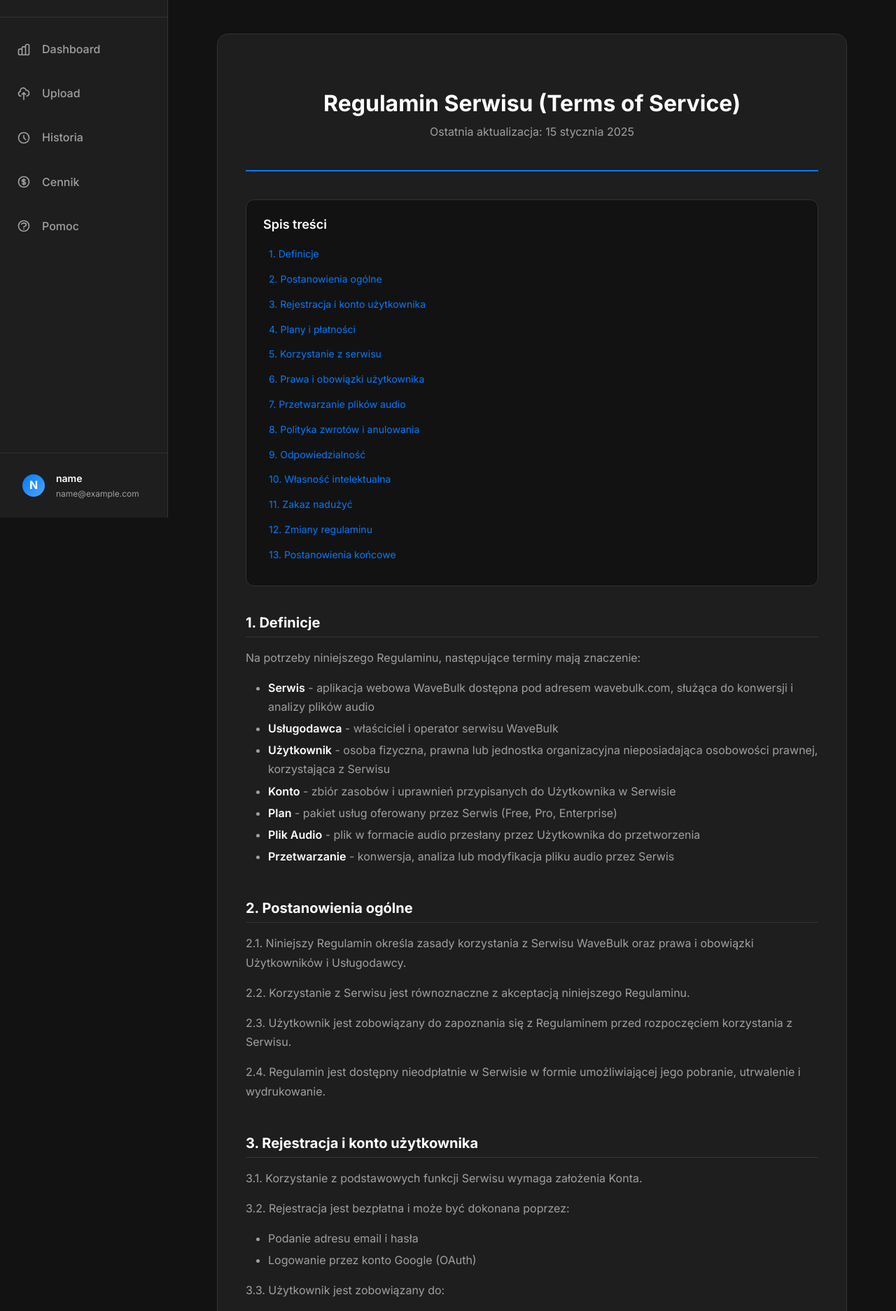
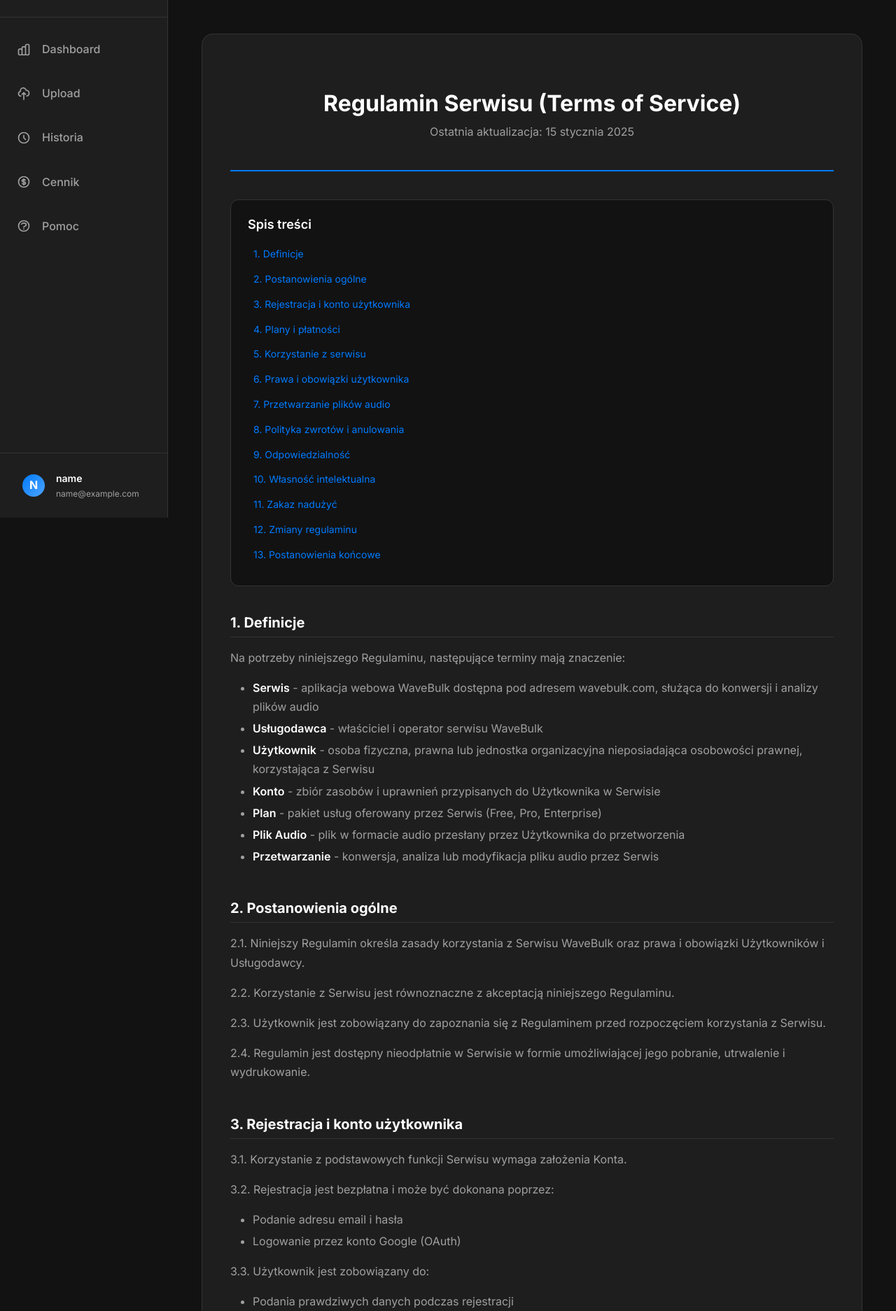
Before and after one commit to mcin7go/waveforge, a Flask app: page /terms in a window 1280 px wide. Shown: the part 60-1934 px from the top of the page at 70% size. Run offline with Flask 3, Linux system fonts and the light colour scheme; the visitor is signed in with stand-in values (Sample User, id 1); some libraries are stand-ins or nearby versions.

Commit message:
style: Increase legal pages width for better readability
- Change max-width from 900px to 1400px for .legal-container
- Add width: 100% to ensure full width usage
- Improves readability on larger screens
- Better use of available space for Terms and Privacy pages

```diff
--- a/backend/app/static/css/components/legal.css
+++ b/backend/app/static/css/components/legal.css
@@ -3,12 +3,13 @@
    ============================================ */
 
 .legal-container {
-    max-width: 900px;
+    max-width: 1400px;
     margin: 0 auto;
     padding: var(--spacing-2xl);
     background-color: var(--bg-light);
     border-radius: var(--radius-xl);
     border: 1px solid var(--border-color);
+    width: 100%;
 }
 
 /* Header */
```
